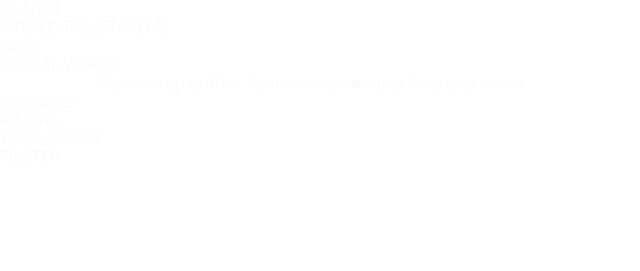
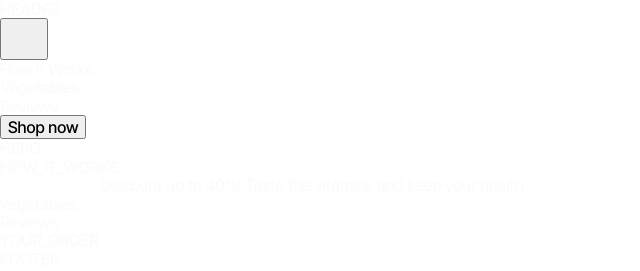
Before and after one commit to Iryna-Novikova/goit_markup_team_project, a plain HTML site: page index.html in a window 1280 px wide. Shown: the whole page, without its empty margins (0-640 px from the left). Drawn offline with nearby package versions, Linux system fonts and the light colour scheme.

Commit message:
Deploying to gh-pages from @ Iryna-Novikova/goit_markup_team_project@65bc2b3b48c9ea4c5470eb10b7f942bb83a797f7 🚀

```diff
--- a/index.html
+++ b/index.html
@@ -31,7 +31,30 @@
 HEADER
 </header>
 
-    <div class="burger-menu"> MOBILE-TABLET-MENU </div>
+    <div class="backdrop is-open" data-menu>
+  <div class="modal-burger-menu">
+    <button type="button" class="modal-close-btn" data-menu-close>
+      <svg class="modal-close-icon" width="32" height="32">
+        <use href="/goit_markup_team_project/assets/icons-QYTxKndE.svg#icon-close"></use>
+      </svg>
+    </button>
+
+    <ul class="mob-menu-list">
+      <li class="mob-menu-item">
+        <a class="mob-menu-link" href="">How It Works</a>
+      </li>
+      <li class="mob-menu-item">
+        <a class="mob-menu-link" href="">Vegetables</a>
+      </li>
+      <li class="mob-menu-item">
+        <a class="mob-menu-link" href="">Reviews</a>
+      </li>
+    </ul>
+
+    <button class="order-btn">Shop now</button>
+  </div>
+</div>
+
 
     <main>
       <!-- Loads the specified .html file -->
```
Also changed, not shown: assets/icons-QYTxKndE.svg (added).
